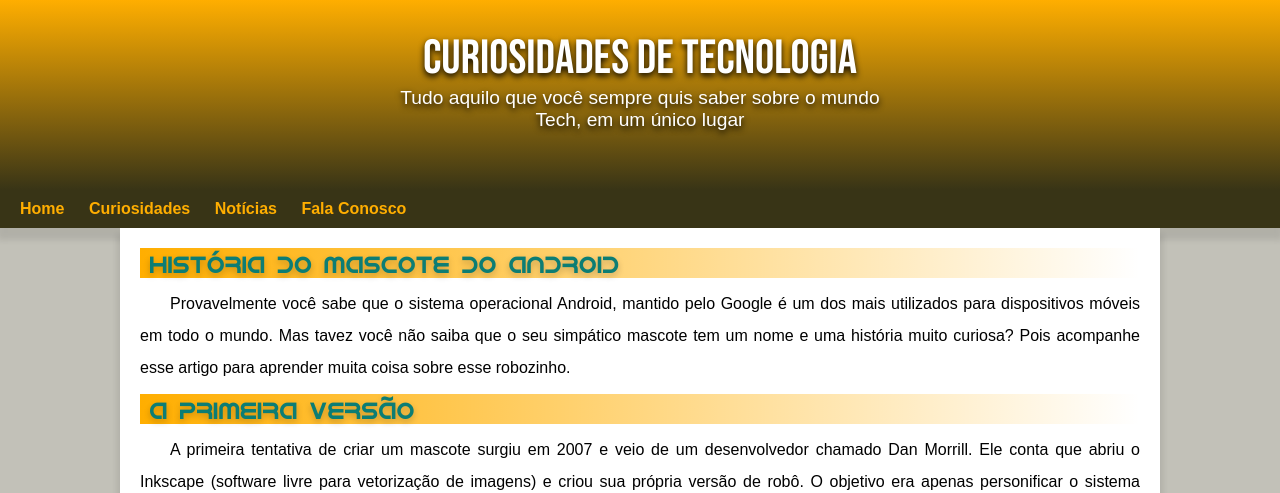
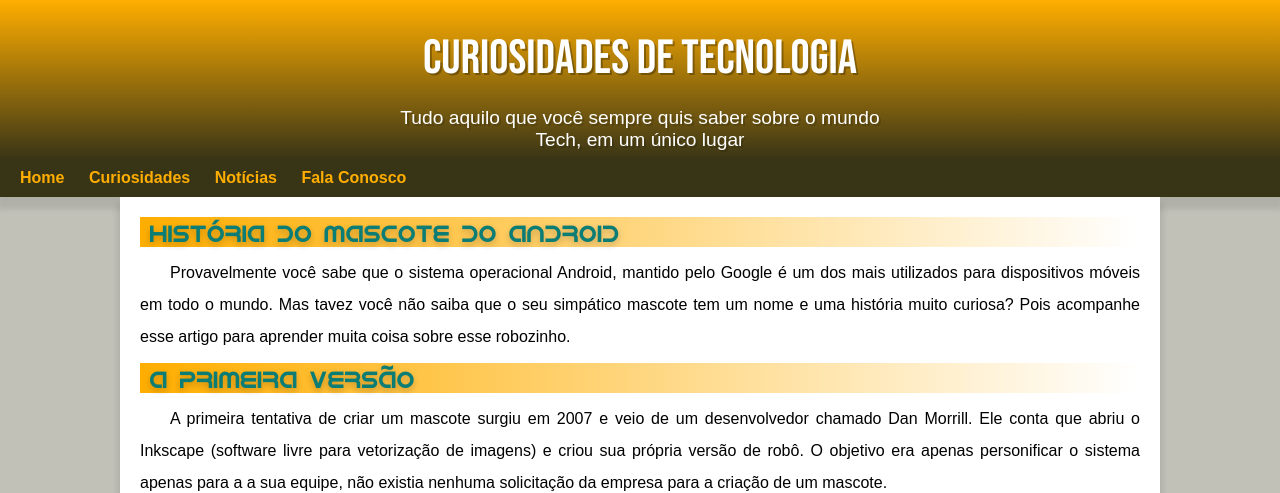
Before and after one commit to BrunoFujisaki/html-css, a plain HTML site: page desafios/d010b/android.html in a window 1280 px wide. Shown: the top 493 px of the page. Drawn offline with Linux system fonts and the light colour scheme.

Commit message:
Update style.css

```diff
--- a/desafios/d010b/estilo/style.css
+++ b/desafios/d010b/estilo/style.css
@@ -33,28 +33,33 @@ header{
     background-image: linear-gradient(to bottom, var(--cor1), var(--cor3));
     min-height: 160px;
     text-align: center;
-    padding-top: 30px;
-    color: white;
-    text-shadow: 0px 3px 6px black;
 }
 
 header h1{
-    font-weight: normal;
+    color: white;
     font-family: var(--fontdestaque);
     font-size: 3em;
+    font-weight: normal;
+    padding-top: 30px;
+    margin-bottom: 20px;
+    text-shadow: 2px 2px 0px rgba(0, 0, 0, 0.281);
 }
 
 header p{
-    font-family: var(--fontpadrao);
+    color: white;
+    font-family: var(--font-padrao);
     max-width: 500px;
+    padding-right: 10px;
+    padding-left: 10px;
     margin: auto;
-    padding-left: 10px;
-    padding-right: 10px;
+    margin-bottom: 10px;
     font-size: 1.2em;
+    text-shadow: 2px 2px 0px rgba(0, 0, 0, 0.158);
 }
 
 nav{
     background-color: var(--cor3);
+    margin-top: -1px;
     padding: 10px;
     box-shadow: 0px 9px 6px 3px rgba(0, 0, 0, 0.089);
 }
```
